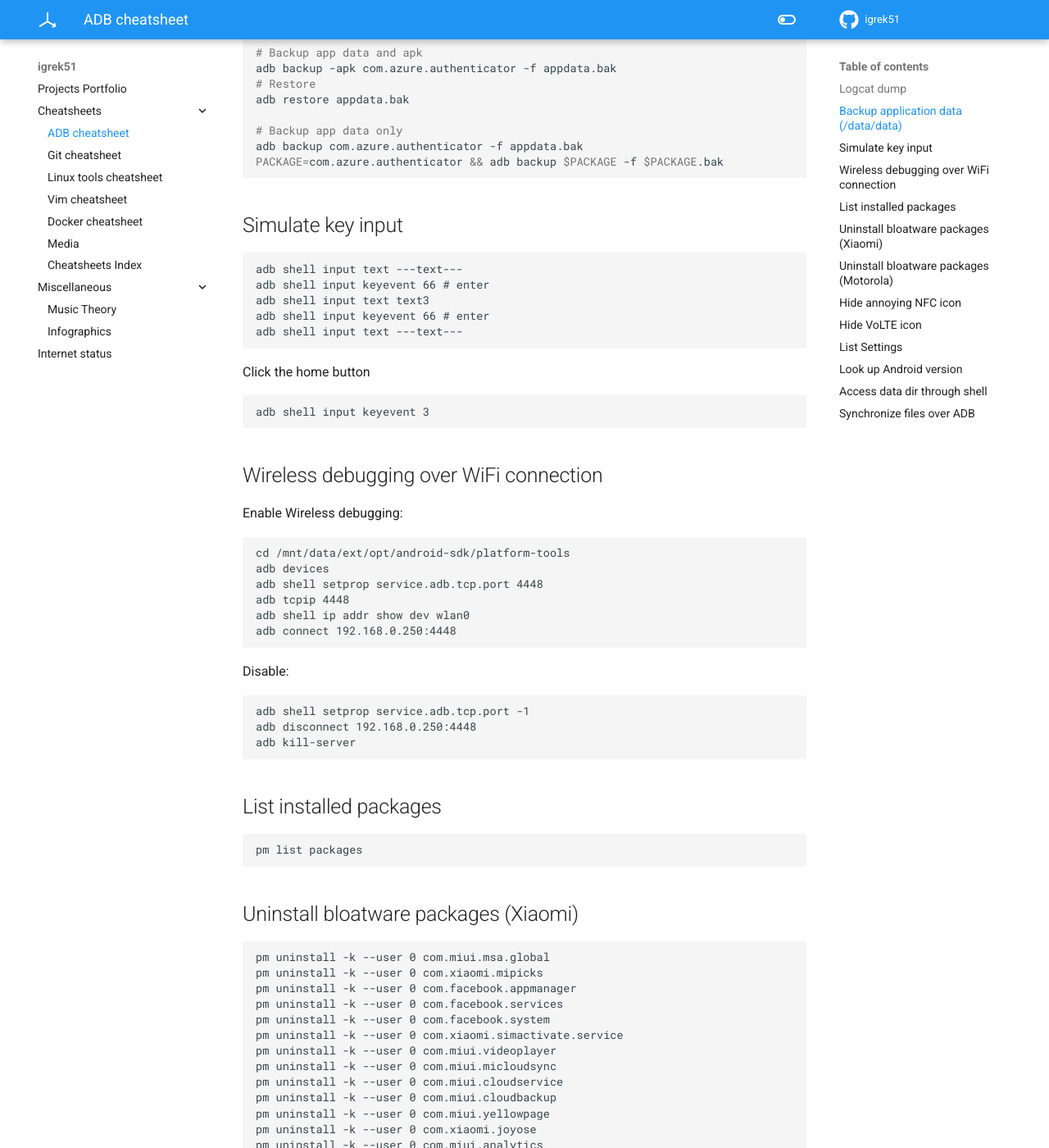
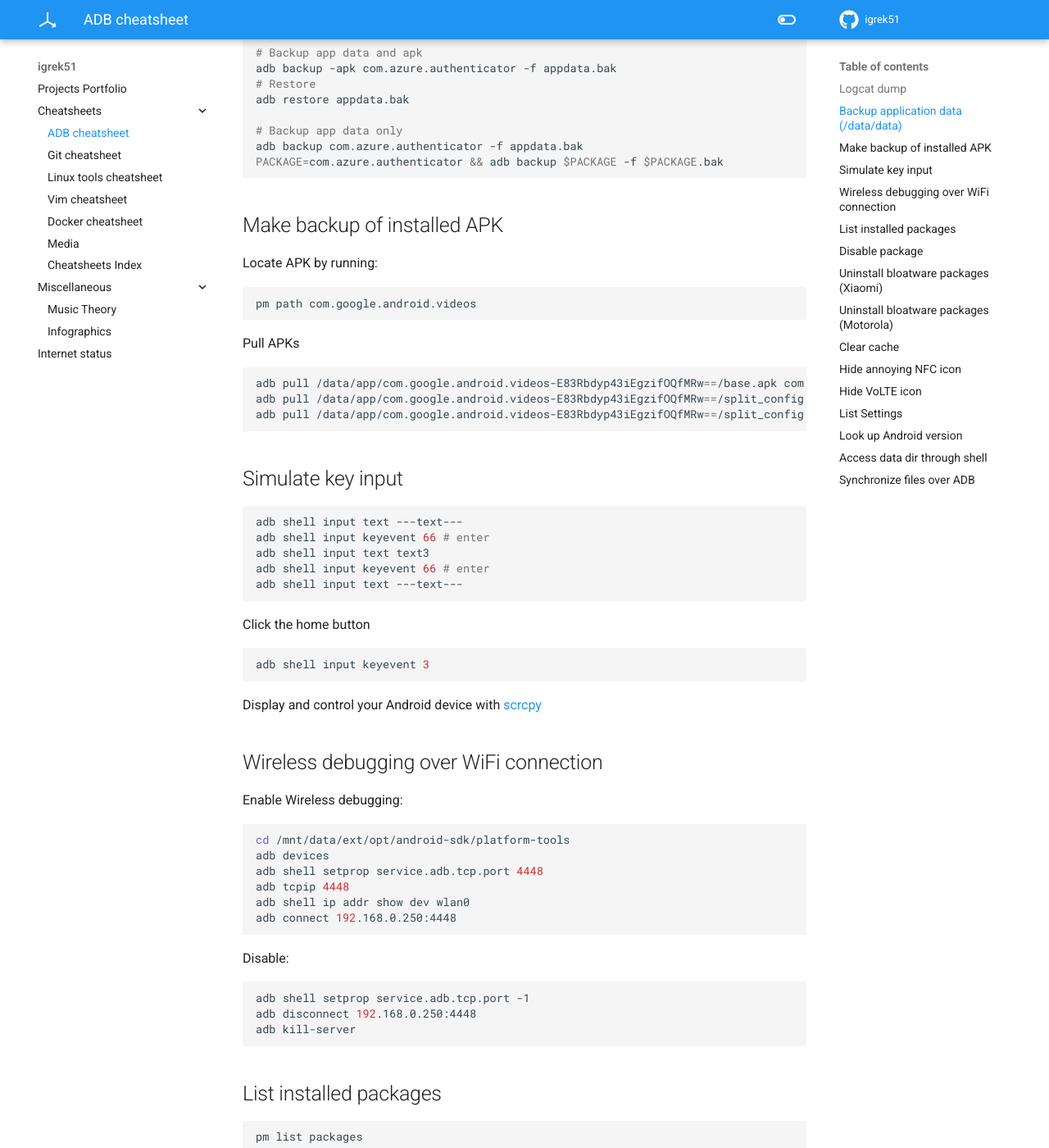
Before and after one commit to igrek51/igrek51.github.io, an MkDocs documentation site: the page built from docs/cheatsheet/adb.md, in a window 1280 px wide and 1400 px high, scrolled down 953 px. Shown: the whole window at 82% size. Built offline with MkDocs 1.6.1 and Material for MkDocs 9.7.7, drawn with Linux system fonts in a browser that asks for light colours; some of the changed text lies outside the part shown.

Commit message:
Update adb cheatsheet

````diff
--- a/docs/cheatsheet/adb.md
+++ b/docs/cheatsheet/adb.md
@@ -1,34 +1,34 @@
 # ADB cheatsheet
 ## Logcat dump
 Select device 43d075de, filter selected tags with DEBUG level, SILENT other tags, colorful, show with timestamp & PID
-```
+```sh
 adb -s 43d075de logcat dupa0:D dupa1:D dupa2:D dupa3:D dupa4:D *:S -v time -v color
 ```
 Short messages only:
-```
+```sh
 adb -s 43d075de logcat dupa0:D dupa1:D dupa2:D dupa3:D dupa4:D *:S -v raw -v color
 adb -s F5AZB702J659 logcat dupa0:D dupa1:D dupa2:D dupa3:D dupa4:D *:S -v raw -v color
 ./adb logcat songbook0:D songbook1:D songbook2:D songbook3:D songbook4:D '*:S' -v raw -v color
 ```
 
 Print last 10000 lines (`-T 10000`) with errors (`*:E`) only (`-s`) and exit (`-d`). Show time, tag & message (`-v time`):
-```
+```sh
 adb logcat -d -T 10000 -s *:E -v color -v time -b main
 ```
 
 Print logs of a package (by tag):
-```
+```sh
 adb logcat -d -T 10000 -s songbook0:D songbook1:D songbook2:d songbook3:D songbook4:D -v color -v time -b main
 adb logcat -d -s dupa0:D dupa1:D dupa2:D dupa3:D -v color -v time -b main
 ```
 
 Print debug logs of one process (by PID):
-```
+```sh
 adb logcat -d '*:D' -v color -v time -b main --pid=30280
 ```
 
 ## Backup application data (/data/data)
-```bash
+```sh
 # Backup app data only
 adb backup -noapk igrek.songbook
 # Extract
@@ -44,8 +44,21 @@
 PACKAGE=com.azure.authenticator && adb backup $PACKAGE -f $PACKAGE.bak
 ```
 
+## Make backup of installed APK
+Locate APK by running:
+```sh
+pm path com.google.android.videos
+```
+
+Pull APKs
+```sh
+adb pull /data/app/com.google.android.videos-E83Rbdyp43iEgzifOQfMRw==/base.apk com.google.android.videos.bak.apk
+adb pull /data/app/com.google.android.videos-E83Rbdyp43iEgzifOQfMRw==/split_config.armeabi_v7a.apk split_config.armeabi_v7a.apk
+adb pull /data/app/com.google.android.videos-E83Rbdyp43iEgzifOQfMRw==/split_config.xhdpi.apk split_config.xhdpi.apk
+```
+
 ## Simulate key input
-```
+```sh
 adb shell input text ---text---
 adb shell input keyevent 66 # enter
 adb shell input text text3
@@ -54,13 +67,15 @@
 ```
 
 Click the home button
-```
+```sh
 adb shell input keyevent 3
 ```
 
+Display and control your Android device with [scrcpy](https://github.com/Genymobile/scrcpy)
+
 ## Wireless debugging over WiFi connection
 Enable Wireless debugging:
-```
+```sh
 cd /mnt/data/ext/opt/android-sdk/platform-tools
 adb devices
 adb shell setprop service.adb.tcp.port 4448
@@ -69,19 +84,34 @@
 adb connect 192.168.0.250:4448
 ```
 Disable:
-```
+```sh
 adb shell setprop service.adb.tcp.port -1
 adb disconnect 192.168.0.250:4448
 adb kill-server
 ```
 
 ## List installed packages
-```
+```sh
 pm list packages
 ```
 
+List disabled packages
+```sh
+pm list packages -d
+```
+
+## Disable package
+```sh
+pm disable-user --user 0 com.google.android.videos
+```
+
+Re-enable:
+```sh
+pm enable --user 0 com.google.android.videos
+```
+
 ## Uninstall bloatware packages (Xiaomi)
-```
+```sh
 pm uninstall -k --user 0 com.miui.msa.global
 pm uninstall -k --user 0 com.xiaomi.mipicks
 pm uninstall -k --user 0 com.facebook.appmanager
@@ -100,31 +130,36 @@
 ```
 
 Install preinstalled package back:
-```
+```sh
 cmd package install-existing com.miui.miwallpaper
 ```
 
 ## Uninstall bloatware packages (Motorola)
-```
+```sh
 adb shell pm uninstall -k --user 0 com.facebook.appmanager
 adb shell pm uninstall -k --user 0 com.facebook.services
 adb shell pm uninstall -k --user 0 com.facebook.system
 adb shell pm uninstall -k --user 0 com.facebook.katana
 ```
 
+## Clear cache
+```sh
+pm trim-caches 9999999999
+```
+
 ## Hide annoying NFC icon
 Enable "USB Debuging" in first place.
-```
+```sh
 adb shell settings put secure icon_blacklist nfc
 ```
 
 ## Hide VoLTE icon
-```
+```sh
 adb shell settings put secure icon_blacklist rotate,ims
 ```
 
 ## List Settings
-```
+```sh
 adb shell settings list system
 adb shell settings list global
 adb shell settings list secure
@@ -132,11 +167,11 @@
 
 ## Look up Android version
 Android version:
-```
+```sh
 getprop ro.build.version.release
 ```
 API level:
-```
+```sh
 getprop ro.build.version.sdk
 ```
 
````
